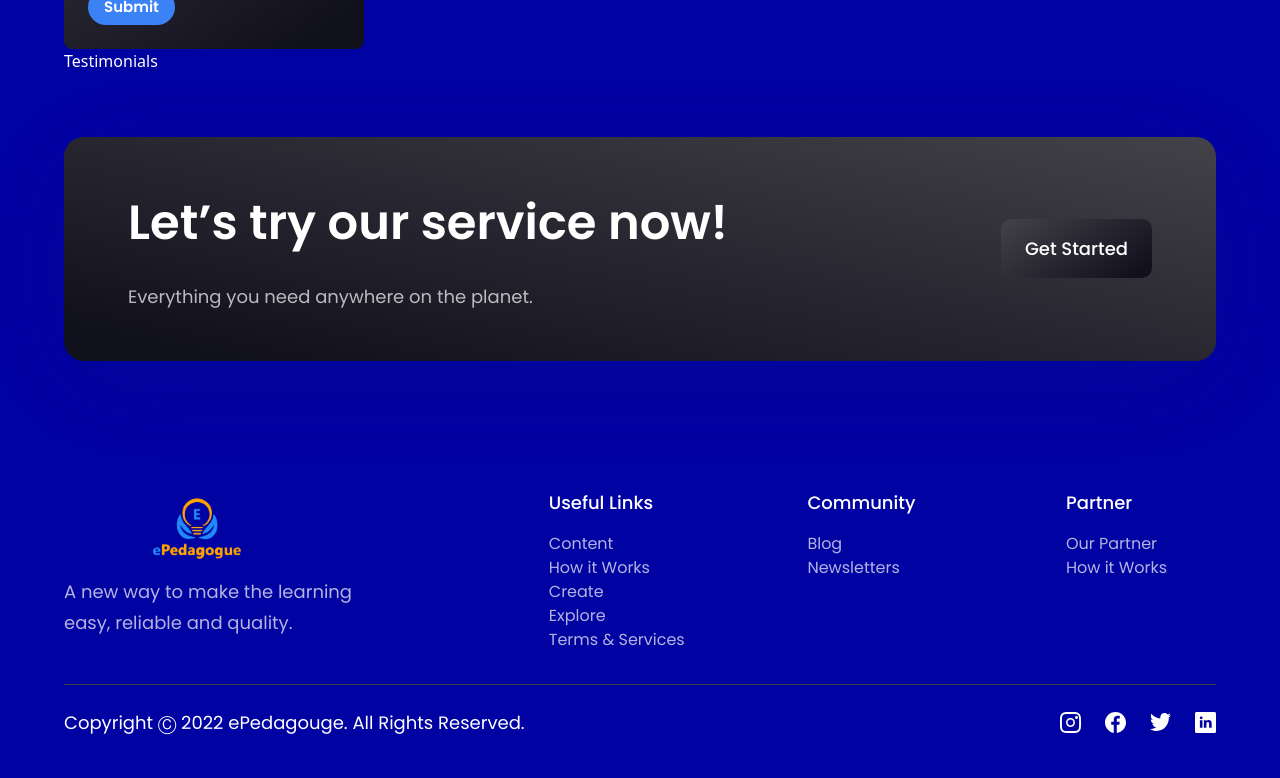
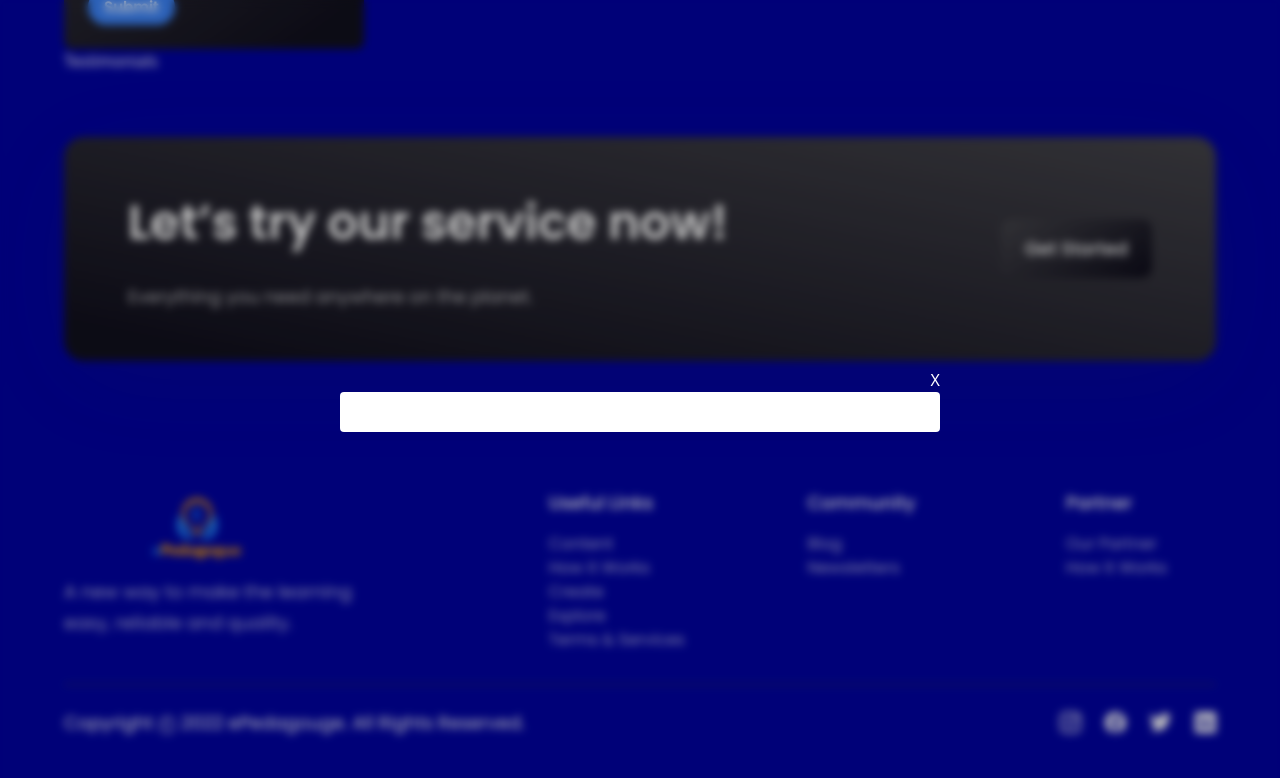
Before and after one commit to Bzsmrf/frontend_epedagouge, a React (Vite) app: page / in a window 1280 px wide. Both pictures are taken after a click on the item "Content". Shown: the part 1533-2311 px from the top of the page. Built offline with nearby package versions, Linux system fonts and the light colour scheme.

Commit message:
fixed model bug

```diff
--- a/src/components/Footer.jsx
+++ b/src/components/Footer.jsx
@@ -5,7 +5,8 @@ import Modal from "./Modal";
 import { useState } from "react";
 
 const Footer = () => {
-   const [showModal , setshowModal] = useState(false)
+  const [show, setShow] = useState(false);
+  const handleShow = () => setShow(true);
   return (
 
   <section className={`${styles.flexCenter} ${styles.paddingY} flex-col`}>
@@ -29,11 +30,11 @@ const Footer = () => {
             </h4>
             <ul className="list-none mt-4 ">
 
-                <li className="font-poppins font-normal text-[16px] leading-[24px] text-dimWhite hover:text-secondary cursor-pointer" onclick={(setshowModal)=>(true)}>Content</li>
-                <li className='font-poppins font-normal text-[16px] leading-[24px] text-dimWhite hover:text-secondary cursor-pointer' onclick={(setshowModal)=>(true)}>How it Works</li>
-                <li className='font-poppins font-normal text-[16px] leading-[24px] text-dimWhite hover:text-secondary cursor-pointer' onclick={(setshowModal)=>(true)}>Create</li>
-                <li className='font-poppins font-normal text-[16px] leading-[24px] text-dimWhite hover:text-secondary cursor-pointer' onclick={(setshowModal)=>(true)}>Explore</li>
-                <li className='font-poppins font-normal text-[16px] leading-[24px] text-dimWhite hover:text-secondary cursor-pointer' onclick={(setshowModal)=>(true)}>Terms & Services</li>
+                <li className="font-poppins font-normal text-[16px] leading-[24px] text-dimWhite hover:text-secondary cursor-pointer" onClick={handleShow}>Content</li>
+                <li className="font-poppins font-normal text-[16px] leading-[24px] text-dimWhite hover:text-secondary cursor-pointer" onClick={handleShow}>How it Works</li>
+                <li className="font-poppins font-normal text-[16px] leading-[24px] text-dimWhite hover:text-secondary cursor-pointer" onClick={handleShow}>Create</li>
+                <li className="font-poppins font-normal text-[16px] leading-[24px] text-dimWhite hover:text-secondary cursor-pointer" onClick={handleShow}>Explore</li>
+                <li className="font-poppins font-normal text-[16px] leading-[24px] text-dimWhite hover:text-secondary cursor-pointer" onClick={handleShow}>Terms & Services</li>
             </ul>
           </div>
           <div  className={`flex flex-col ss:my-0 my-4 min-w-[150px]`}>
@@ -81,7 +82,7 @@ const Footer = () => {
         ))}
       </div>
     </div>
-    <Modal isvisible={showModal}></Modal>
+    <Modal show={show} setShow={setShow}></Modal>
   </section>
 )};
 
--- a/src/components/Modal.jsx
+++ b/src/components/Modal.jsx
@@ -1,21 +1,20 @@
 import React from 'react'
 
-const Modal = ({isvisible}) => {
-if(!isvisible) return null;
-  return(
+const Modal = ({show,setShow }) => {
+  const handleClose = () => setShow(false);
 
+  if (!show) return null;
+  return (
     <div className='fixed inset-0 bg-black bg-opacity-25 backdrop-blur-sm flex justify-center items-center'>
-    <div className='w-[600px] flex flex-col'>
-    <button className='text-white place-self-end'>X</button>
-    <div className='bg-white p-2 rounded'>
-    Modal
+      <div className='w-[600px] flex flex-col'>
+        <button className='text-white place-self-end' onClick={handleClose}>X</button>
+        <div className='bg-white p-2 rounded'>
+          Modal
+        </div>
+      </div>
     </div>
-
-    </div>
-    </div>
-
-
-  )}
+  )
+}
 
 
 export default Modal
--- a/src/components/Navbar.jsx
+++ b/src/components/Navbar.jsx
@@ -14,7 +14,7 @@ const Navbar = (props) => {
           key={nav.id}
           className={`font-poppins
           cursor-pointer font-normal
-          text-[10px] ml-10`}
+          text-[20px] ml-10`}
         >
 
           {(nav.id == "signin")
```
